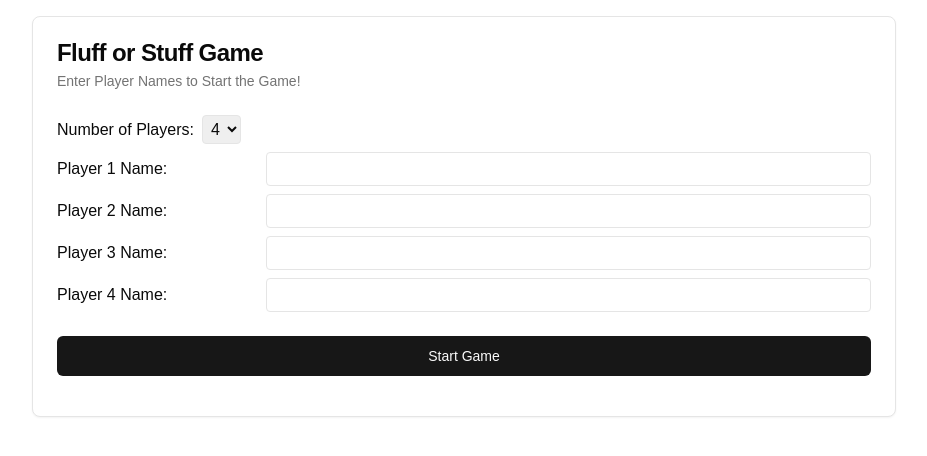
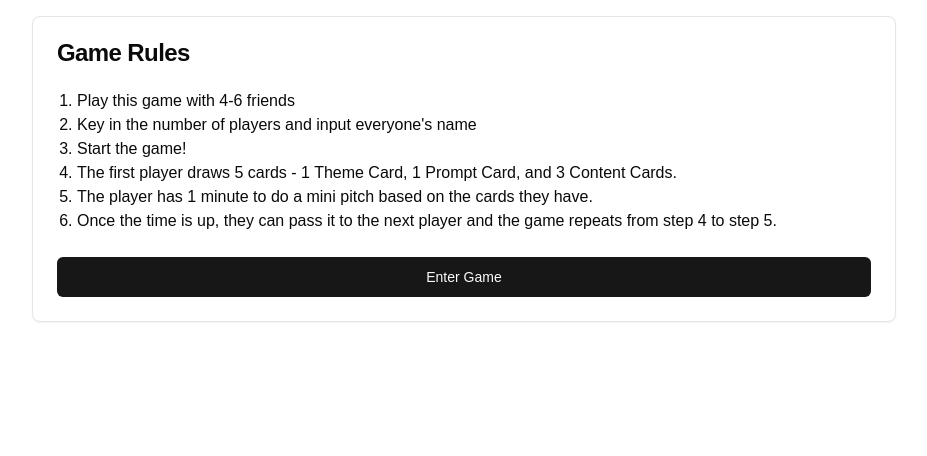
Before and after one commit to daricewong/fos-game, a Next.js app: page / in a window 1280 px wide. Shown: the top 456 px of the page, without its empty margins (176-1103 px from the left). Built offline with nearby package versions, Linux system fonts and the light colour scheme.

Commit message:
Added a landing page & rules

```diff
--- a/components/pitch-deck-game.tsx
+++ b/components/pitch-deck-game.tsx
@@ -221,6 +221,7 @@ export function PitchDeckGameComponent() {
   const [numPlayers, setNumPlayers] = useState<number>(4); // Default to 4
   const [isGameStarted, setIsGameStarted] = useState<boolean>(false);
   const [currentPlayerIndex, setCurrentPlayerIndex] = useState<number>(0); // Track current player
+  const [showRules, setShowRules] = useState<boolean>(true); // State to toggle rules visibility
 
   useEffect(() => {
     let interval: NodeJS.Timeout | null = null;
@@ -316,7 +317,7 @@ export function PitchDeckGameComponent() {
   // Function to go to the next player
   const nextPlayer = () => {
     // Increment the current player index
-    setCurrentPlayerIndex((currentPlayerIndex) => (currentPlayerIndex + 1) % playerNames.length);
+    setCurrentPlayerIndex((prevIndex) => (prevIndex + 1) % playerNames.length);
 
     // Reset the cards being drawn for the next player
     setHand([]);
@@ -324,13 +325,36 @@ export function PitchDeckGameComponent() {
     // Update the UI to reflect the next player's name
     const currentPlayerElement = document.querySelector('.current-player-name');
     if (currentPlayerElement) {
-        currentPlayerElement.textContent = playerNames[currentPlayerIndex];
+        currentPlayerElement.textContent = playerNames[(currentPlayerIndex + 1) % playerNames.length];
     }
+  }
+
+  const handleStartGame = () => {
+    setShowRules(false); // Hide rules when starting the game
   }
 
   return (
     <div className="max-w-4xl mx-auto p-4">
-      {!isGameStarted ? (
+      {showRules ? (
+        <Card className="mb-4 mx-auto">
+          <CardHeader>
+            <CardTitle>Game Rules</CardTitle>
+          </CardHeader>
+          <CardContent>
+            <ol className="list-decimal pl-5">
+              <li>Play this game with 4-6 friends</li>
+              <li>Key in the number of players and input everyone's name</li>
+              <li>Start the game!</li>
+              <li>The first player draws 5 cards - 1 Theme Card, 1 Prompt Card, and 3 Content Cards.</li>
+              <li>The player has 1 minute to do a mini pitch based on the cards they have.</li>
+              <li>Once the time is up, they can pass it to the next player and the game repeats from step 4 to step 5.</li>
+            </ol>
+          </CardContent>
+          <CardFooter>
+            <Button onClick={handleStartGame} className="w-full">Enter Game</Button>
+          </CardFooter>
+        </Card>
+      ) : !isGameStarted ? (
         <Card className="mb-4 mx-auto">
           <CardHeader>
             <CardTitle>Fluff or Stuff Game</CardTitle>
```
